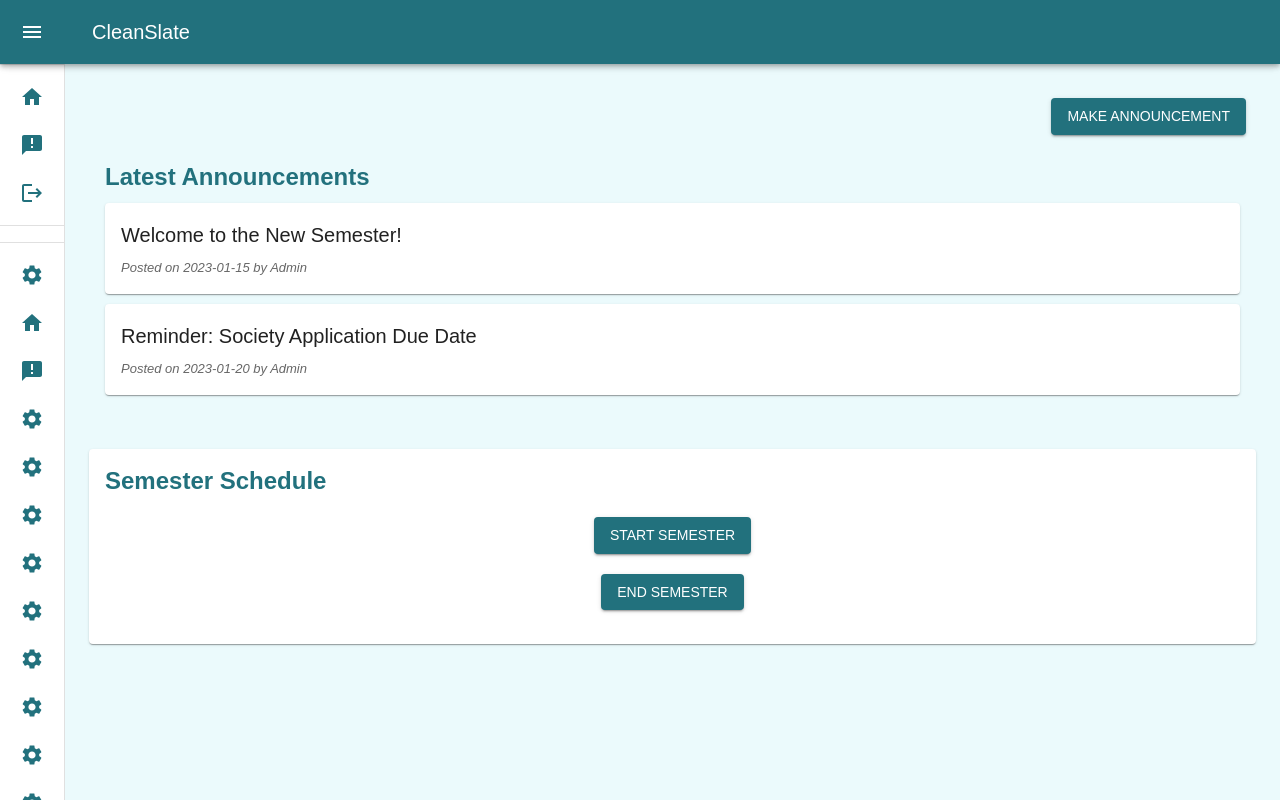
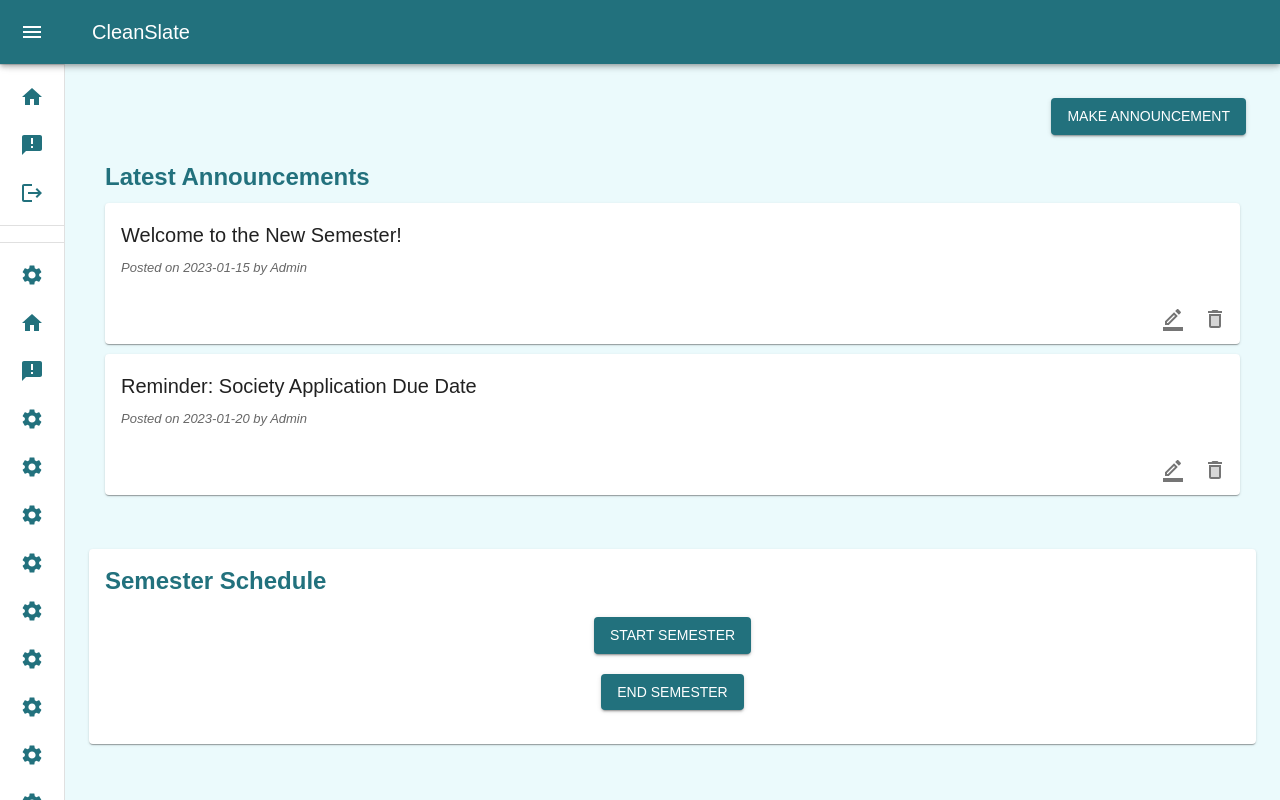
Before and after one commit to ahmedkhan935/WebEng_Project, a React (Create React App) app in the folder client/: page /admin in a window 1280 px wide. Built offline with nearby package versions, Linux system fonts and the light colour scheme; a web font is replaced by a local one.

Commit message:
added update and delete for the admin thread

```diff
--- a/client/src/components/MakeAnnouncementCard.js
+++ b/client/src/components/MakeAnnouncementCard.js
@@ -5,9 +5,20 @@ import {
   CardContent,
   Typography,
   Collapse,
+  IconButton,
+  CardActions,
 } from "@mui/material";
+import BorderColorTwoToneIcon from "@mui/icons-material/BorderColorTwoTone";
+import DeleteTwoToneIcon from "@mui/icons-material/DeleteTwoTone";
 
-function MakeAnnouncementCard({ title, content, date, creator }) {
+function MakeAnnouncementCard({
+  title,
+  content,
+  date,
+  creator,
+  handleEdit,
+  handleDelete,
+}) {
   const [expanded, setExpanded] = React.useState(false);
 
   const handleExpandClick = () => {
@@ -35,6 +46,19 @@ function MakeAnnouncementCard({ title, content, date, creator }) {
           </Collapse>
         </CardContent>
       </CardActionArea>
+      <CardActions
+        sx={{
+          display: "flex",
+          justifyContent: "flex-end",
+        }}
+      >
+        <IconButton onClick={handleEdit} size="small">
+          <BorderColorTwoToneIcon />
+        </IconButton>
+        <IconButton onClick={handleDelete} size="small">
+          <DeleteTwoToneIcon />
+        </IconButton>
+      </CardActions>
     </Card>
   );
 }
--- a/client/src/pages/LandingPage.js
+++ b/client/src/pages/LandingPage.js
@@ -10,7 +10,6 @@ import {
   CardContent,
   Typography,
   Box,
-  IconButton,
 } from "@mui/material";
 import MakeAnnouncementCard from "../components/MakeAnnouncementCard";
 import NavBar from "../components/Navbar";
@@ -23,7 +22,7 @@ const LandingPage = () => {
   const [title, setTitle] = useState("");
   const [content, setContent] = useState("");
   const [announcements, setAnnouncements] = useState([
-    // Hardcoded announcements
+    // Hardcoded announcements where u can add your fecthed announc... later ahmed
     {
       title: "Welcome to the New Semester!",
       content:
@@ -34,11 +33,10 @@ const LandingPage = () => {
     {
       title: "Reminder: Society Application Due Date",
       content:
-        "Don't forget, the first society interviews are on monday 30 june, Make sure to submit your applications on time.",
+        "Don't forget, the first society interviews are on Monday, 30 June. Make sure to submit your applications on time.",
       date: "2023-01-20",
       creator: "Admin",
     },
-    // Add more announcements as needed
   ]);
   const [semesterModalOpen, setSemesterModalOpen] = useState(false);
   const [semesterModalContent, setSemesterModalContent] = useState("");
@@ -86,6 +84,16 @@ const LandingPage = () => {
     setSemesterModalOpen(false);
   };
 
+  const handleEdit = (index) => {
+    console.log("Edit announcement:", announcements[index]);
+  };
+
+  const handleDelete = (index) => {
+    const updatedAnnouncements = [...announcements];
+    updatedAnnouncements.splice(index, 1);
+    setAnnouncements(updatedAnnouncements);
+  };
+
   return (
     <NavBar>
       <div
@@ -112,7 +120,12 @@ const LandingPage = () => {
             </Typography>
 
             {announcements.slice(0, 3).map((announcement, index) => (
-              <MakeAnnouncementCard key={index} {...announcement} />
+              <MakeAnnouncementCard
+                key={index}
+                {...announcement}
+                handleEdit={() => handleEdit(index)}
+                handleDelete={() => handleDelete(index)}
+              />
             ))}
 
             {announcements.length > 3 && (
@@ -185,7 +198,12 @@ const LandingPage = () => {
         </DialogTitle>
         <DialogContent>
           {announcements.map((announcement, index) => (
-            <MakeAnnouncementCard key={index} {...announcement} />
+            <MakeAnnouncementCard
+              key={index}
+              {...announcement}
+              handleEdit={() => handleEdit(index)}
+              handleDelete={() => handleDelete(index)}
+            />
           ))}
         </DialogContent>
         <DialogActions>
```
